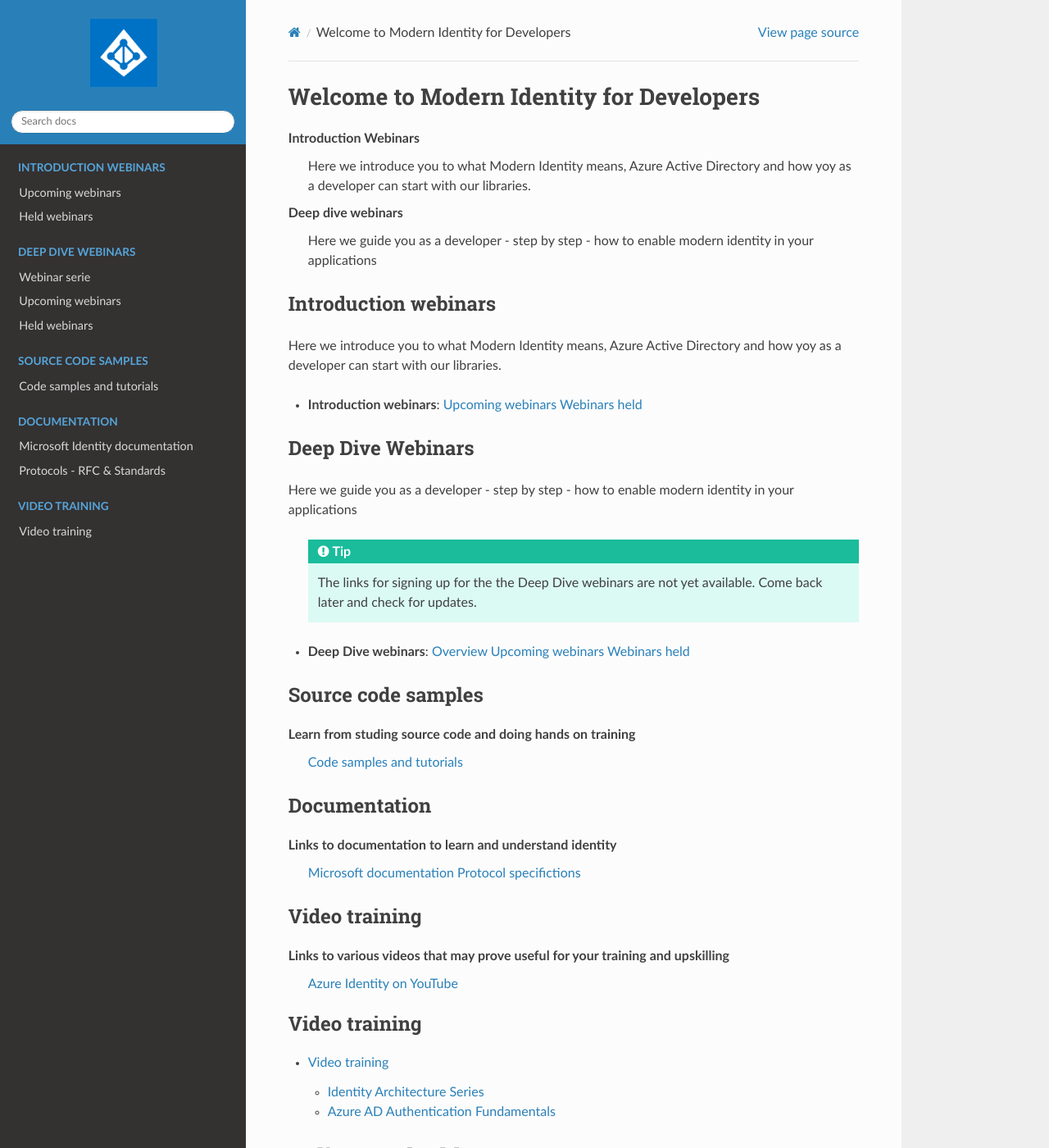
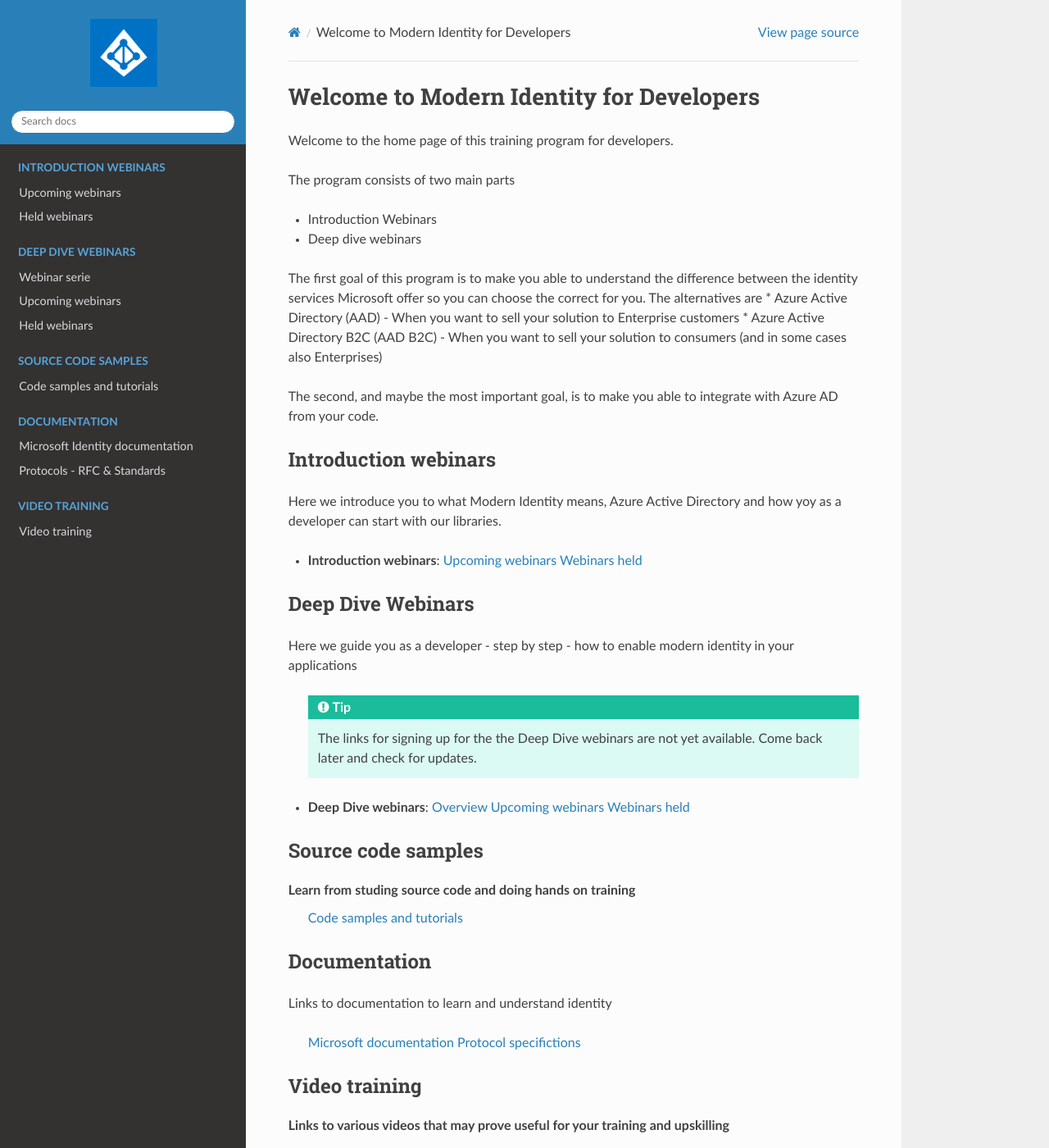
Before and after one commit to RonnyA/ModernIdentity, a Sphinx documentation site: the page built from docs/source/index.rst, in a window 1280 px wide and 1400 px high. Shown: the whole window at 82% size. Built offline with Sphinx 7.4.7 and the Read the Docs theme 2.0.0, drawn with Linux system fonts in a browser that asks for light colours; some of the changed text lies outside the part shown.

Commit message:
Updated welcome text

```diff
--- a/docs/source/conf.py
+++ b/docs/source/conf.py
@@ -24,8 +24,8 @@
 # -- Project information -----------------------------------------------------
 
 project = 'Modern Identity for Developers'
-copyright = '2020, Ronny Hansen MSFT'
-author = 'Ronny Hansen MSFT'
+copyright = '2020 Microsoft'
+author = 'Ronny.Hansen@Microsoft.com'
 
 # The full version, including alpha/beta/rc tags
 release = '0.0.1'
--- a/docs/source/index.rst
+++ b/docs/source/index.rst
@@ -7,11 +7,19 @@
 Welcome to Modern Identity for Developers
 =========================================
 
-Introduction Webinars
-    Here we introduce you to what Modern Identity means, Azure Active Directory and how yoy as a developer can start with our libraries.
+Welcome to the home page of this training program for developers.
 
-Deep dive webinars
-    Here we guide you as a developer - step by step - how to enable modern identity in your applications
+The program consists of two main parts
+
+* Introduction Webinars
+* Deep dive webinars
+
+The first goal of this program is to make you able to understand the difference between the identity services Microsoft offer so you can choose the correct for you. The alternatives are
+* Azure Active Directory (AAD) - When you want to sell your solution to Enterprise customers
+* Azure Active Directory B2C (AAD B2C) - When you want to sell your solution to consumers (and in some cases also Enterprises)
+
+The second, and maybe the most important goal, is to make you able to integrate with Azure AD from your code.
+
 
 
 Introduction webinars
@@ -34,6 +42,7 @@
 
 Deep Dive Webinars
 ------------------
+
 Here we guide you as a developer - step by step - how to enable modern identity in your applications
 
   .. tip:: The links for signing up for the the Deep Dive webinars are not
@@ -58,6 +67,7 @@
 
 Source code samples
 -------------------
+
 Learn from studing source code and doing hands on training
    :doc:`Code samples and tutorials <code-samples/azure-samples>`
 
@@ -71,7 +81,9 @@
 
 Documentation
 -------------
+
 Links to documentation to learn and understand identity
+
    :doc:`Microsoft documentation <doc/microsoft-doc>`
    :doc:`Protocol specifictions <doc/protocols-rfc>`
 
```
Also changed, not shown: other parts of docs/source/index.rst (+0 -8 lines), 8 other files.
